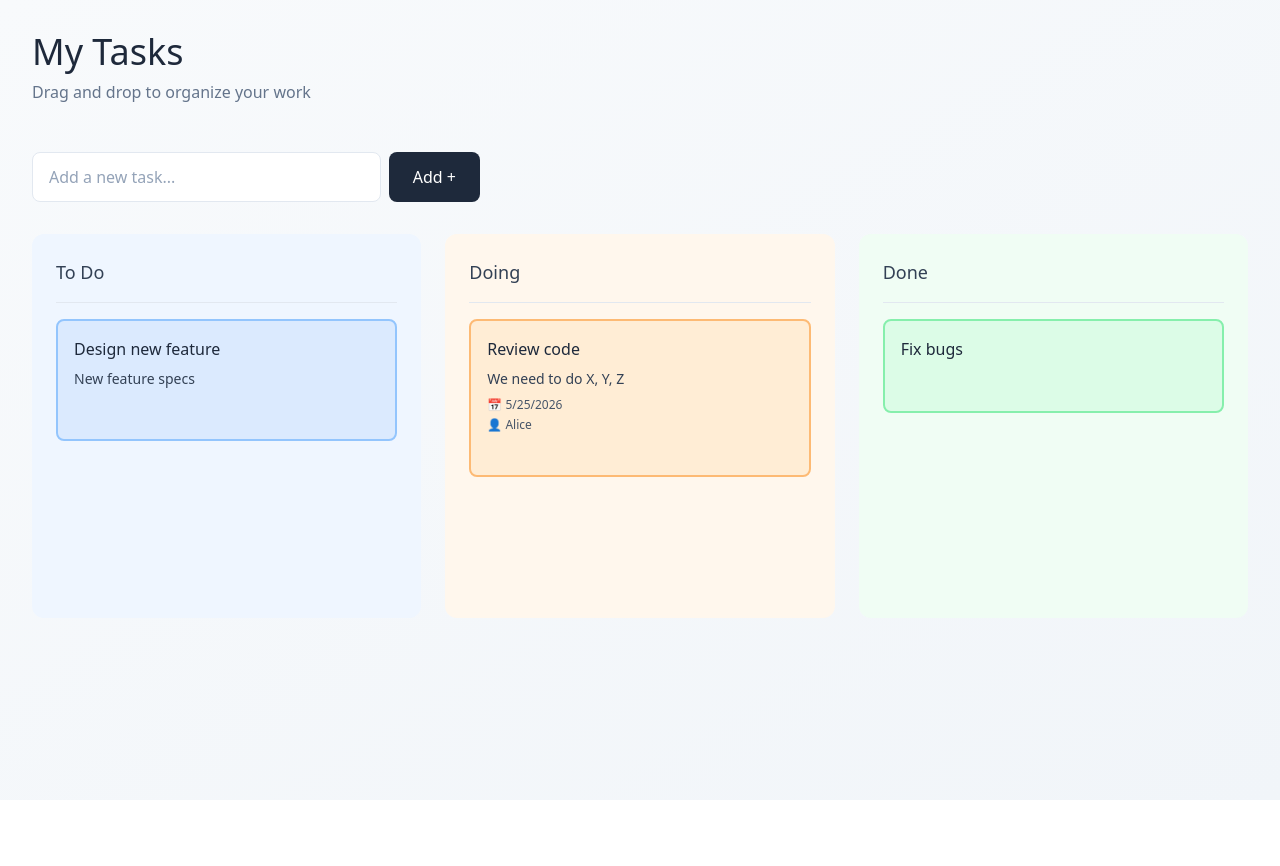
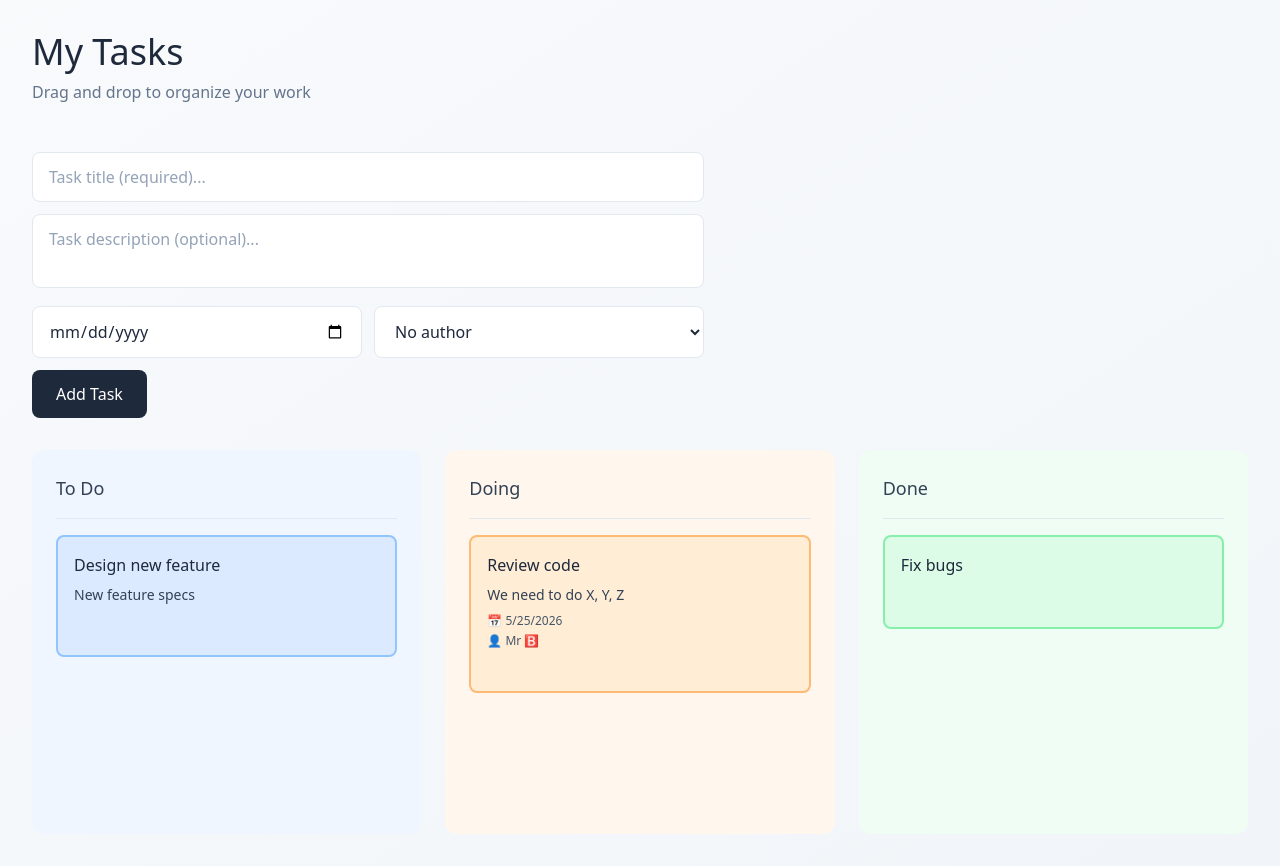
Before and after one commit to Nalex75/react-todolist, a React (Vite) app: page / in a window 1280 px wide. Before the commit the page ends 800 px from the top, so only its background shows below. Built offline with nearby package versions, Linux system fonts and the light colour scheme.

Commit message:
feat: improved TaskForm to use all variables

```diff
--- a/TodoApp.jsx
+++ b/TodoApp.jsx
@@ -6,7 +6,7 @@ import { COLUMNS } from './src/constants';
 export default function TodoApp() {
   const [tasks, setTasks] = useState([
     { id: 1, title: 'Design new feature', content: 'New feature specs', column: 'todo', date: null, author: null },
-    { id: 2, title: 'Review code', content: 'We need to do X, Y, Z', column: 'doing', date: '2026-05-25', author: 'Alice' },
+    { id: 2, title: 'Review code', content: 'We need to do X, Y, Z', column: 'doing', date: '2026-05-25', author: 'Mr 🅱️' },
     { id: 3, title: 'Fix bugs', content: '', column: 'done', date: null, author: null },
   ]);
 
@@ -17,14 +17,14 @@ export default function TodoApp() {
   const [editDate, setEditDate] = useState('');
   const [editAuthor, setEditAuthor] = useState('');
 
-  const addTask = (title) => {
+  const addTask = ({ title, content, date, author }) => {
     const newTask = {
       id: Date.now(),
       title,
-      content: '',
+      content,
       column: 'todo',
-      date: null,
-      author: null,
+      date,
+      author,
     };
     setTasks([...tasks, newTask]);
   };
--- a/src/components/TaskForm.jsx
+++ b/src/components/TaskForm.jsx
@@ -1,31 +1,82 @@
 import React, { useState } from 'react';
+import { TEAM_MEMBERS } from '../constants';
 
 export default function TaskForm({ onAddTask }) {
-  const [input, setInput] = useState('');
+  const [title, setTitle] = useState('');
+  const [content, setContent] = useState('');
+  const [date, setDate] = useState('');
+  const [author, setAuthor] = useState('');
 
   const handleSubmit = (e) => {
     e.preventDefault();
-    if (input.trim()) {
-      onAddTask(input);
-      setInput('');
+    if (title.trim()) {
+      onAddTask({
+        title: title.trim(),
+        content: content.trim(),
+        date: date || null,
+        author: author || null,
+      });
+      setTitle('');
+      setContent('');
+      setDate('');
+      setAuthor('');
     }
   };
 
   return (
     <form onSubmit={handleSubmit} className="mb-8">
-      <div className="flex gap-2 max-w-md">
-        <input
-          type="text"
-          value={input}
-          onChange={(e) => setInput(e.target.value)}
-          placeholder="Add a new task..."
-          className="flex-1 px-4 py-3 rounded-lg border border-slate-200 bg-white text-slate-800 placeholder-slate-400 focus:outline-none focus:ring-2 focus:ring-slate-300 focus:border-transparent font-light"
-        />
+      <div className="max-w-2xl">
+        {/* Title */}
+        <div className="mb-3">
+          <input
+            type="text"
+            value={title}
+            onChange={(e) => setTitle(e.target.value)}
+            placeholder="Task title (required)..."
+            className="w-full px-4 py-3 rounded-lg border border-slate-200 bg-white text-slate-800 placeholder-slate-400 focus:outline-none focus:ring-2 focus:ring-slate-300 focus:border-transparent font-light"
+            required
+          />
+        </div>
+
+        {/* Content */}
+        <div className="mb-3">
+          <textarea
+            value={content}
+            onChange={(e) => setContent(e.target.value)}
+            placeholder="Task description (optional)..."
+            className="w-full px-4 py-3 rounded-lg border border-slate-200 bg-white text-slate-800 placeholder-slate-400 focus:outline-none focus:ring-2 focus:ring-slate-300 focus:border-transparent font-light resize-none"
+            rows="2"
+          />
+        </div>
+
+        {/* Date and Author Row */}
+        <div className="flex gap-3 mb-3">
+          <input
+            type="date"
+            value={date}
+            onChange={(e) => setDate(e.target.value)}
+            className="flex-1 px-4 py-3 rounded-lg border border-slate-200 bg-white text-slate-800 focus:outline-none focus:ring-2 focus:ring-slate-300 focus:border-transparent font-light"
+          />
+          <select
+            value={author}
+            onChange={(e) => setAuthor(e.target.value)}
+            className="flex-1 px-4 py-3 rounded-lg border border-slate-200 bg-white text-slate-800 focus:outline-none focus:ring-2 focus:ring-slate-300 focus:border-transparent font-light"
+          >
+            <option value="">No author</option>
+            {TEAM_MEMBERS.map((member) => (
+              <option key={member} value={member}>
+                {member}
+              </option>
+            ))}
+          </select>
+        </div>
+
+        {/* Submit Button */}
         <button
           type="submit"
           className="px-6 py-3 bg-slate-800 text-white rounded-lg hover:bg-slate-700 transition-colors font-light"
         >
-          Add +
+          Add Task
         </button>
       </div>
     </form>
--- a/src/constants.js
+++ b/src/constants.js
@@ -1,4 +1,4 @@
-export const TEAM_MEMBERS = ['Alice', 'Bob', 'Charlie'];
+export const TEAM_MEMBERS = ['Françoise Poirier', 'Mr 🅱️', 'Alex Cetto le matin'];
 
 export const COLUMNS = [
   { id: 'todo', title: 'To Do', color: 'bg-blue-50' },
```
